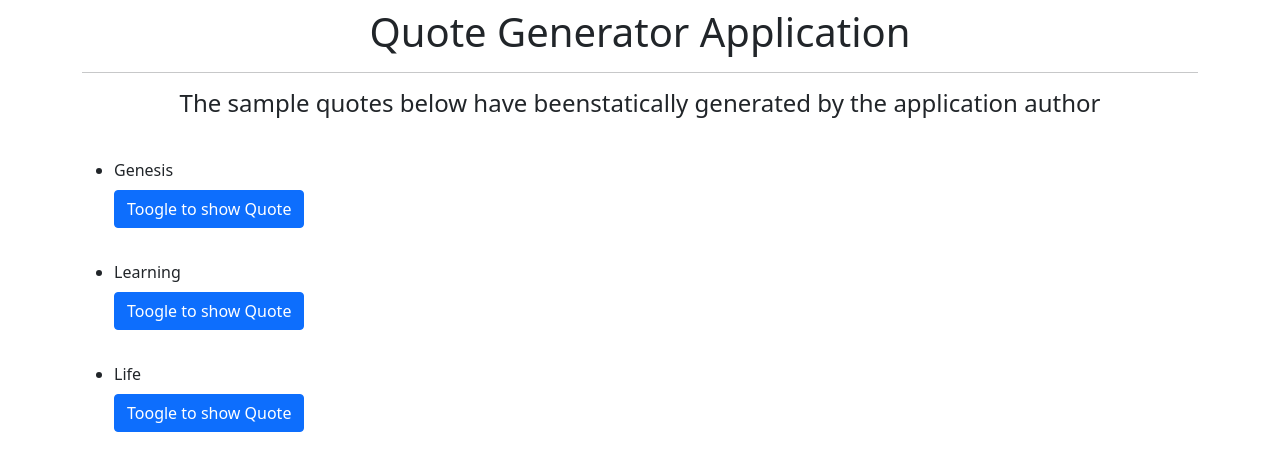
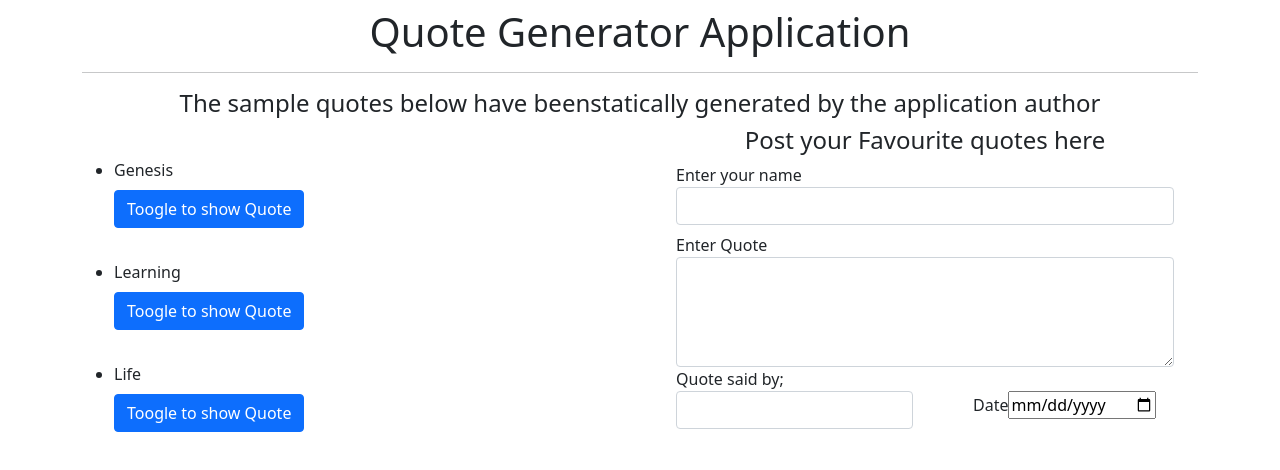
Before and after one commit to kimperria/Quote-App, an Angular app: page / in a window 1280 px wide. Shown: the top 470 px of the page. Built offline with nearby package versions, Linux system fonts and the light colour scheme.

Commit message:
generates quote form component, structures user form and styles with bootstrap classes

```diff
--- a/src/app/quote-form/quote-form.component.html
+++ b/src/app/quote-form/quote-form.component.html
@@ -1 +1,35 @@
-<p>quote-form works!</p>
+<div class="container-fluid">
+    <h4 class="text-center">Post your Favourite quotes here</h4>
+    <form>
+        <div class="form-group row">
+            <div>
+                <label for="name">Enter your name</label>
+            </div>
+            <div>
+                <input type="text" class="form-control" id="userName" required>
+            </div>
+        </div>
+        <div class="form-group row mt-2">
+            <div>
+                <label for="quote">Enter Quote</label>
+            </div>
+            <div>
+                <textarea class="form-control" name="" id="userQuote" rows="4" required></textarea>
+            </div>
+        </div>
+        <div class="form-group row">
+            <div>
+                <label for="name">Quote said by;</label>
+            </div>
+            <div class="col-md-6 col-sm-6">
+                <input type="text" class="form-control" id="authorName" required>
+            </div>
+            <div class="col-md-6 ps-5">
+                    <label for="createdDate">Date</label>
+                    <input type="date" id="createdDay" required>
+            </div>
+        </div>
+
+    </form>
+
+</div>
--- a/src/app/quote/quote.component.html
+++ b/src/app/quote/quote.component.html
@@ -2,8 +2,8 @@
 <div class="container container-fluid">
     <h1 class="text-center mt-2">Quote Generator Application</h1>
     <hr>
+    <h4 class="text-center">The sample quotes below have beenstatically generated by the application author</h4>
     <div class="row">
-        <h4 class="text-center">The sample quotes below have beenstatically generated by the application author</h4>
         <div class="col-md-6 col-sm-12">
             <ul>
                 <div *ngFor="let quote of quotes; let i = index">
@@ -13,6 +13,9 @@
                 </div>
             </ul>
         </div>
+        <div class="col-md-6 col-sm-12">
+            <app-quote-form></app-quote-form>
+        </div>
 
     </div>
   </div>
```
